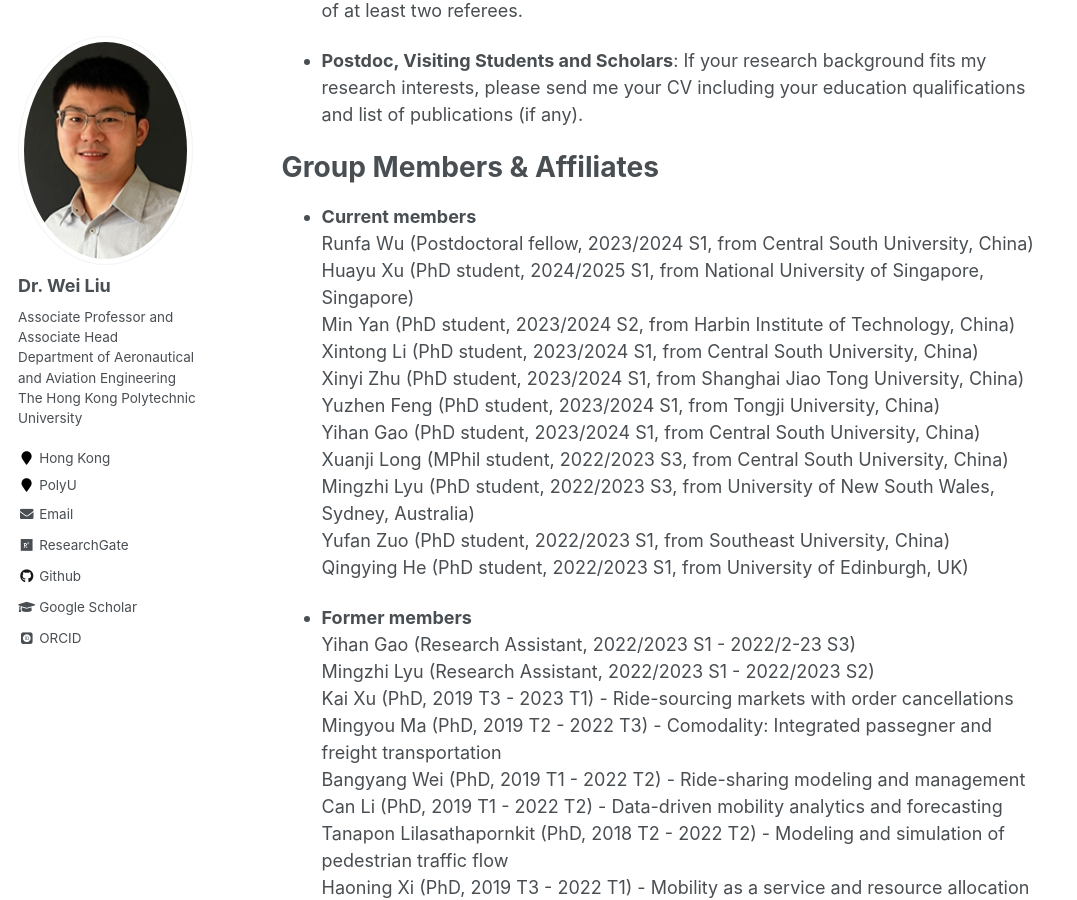
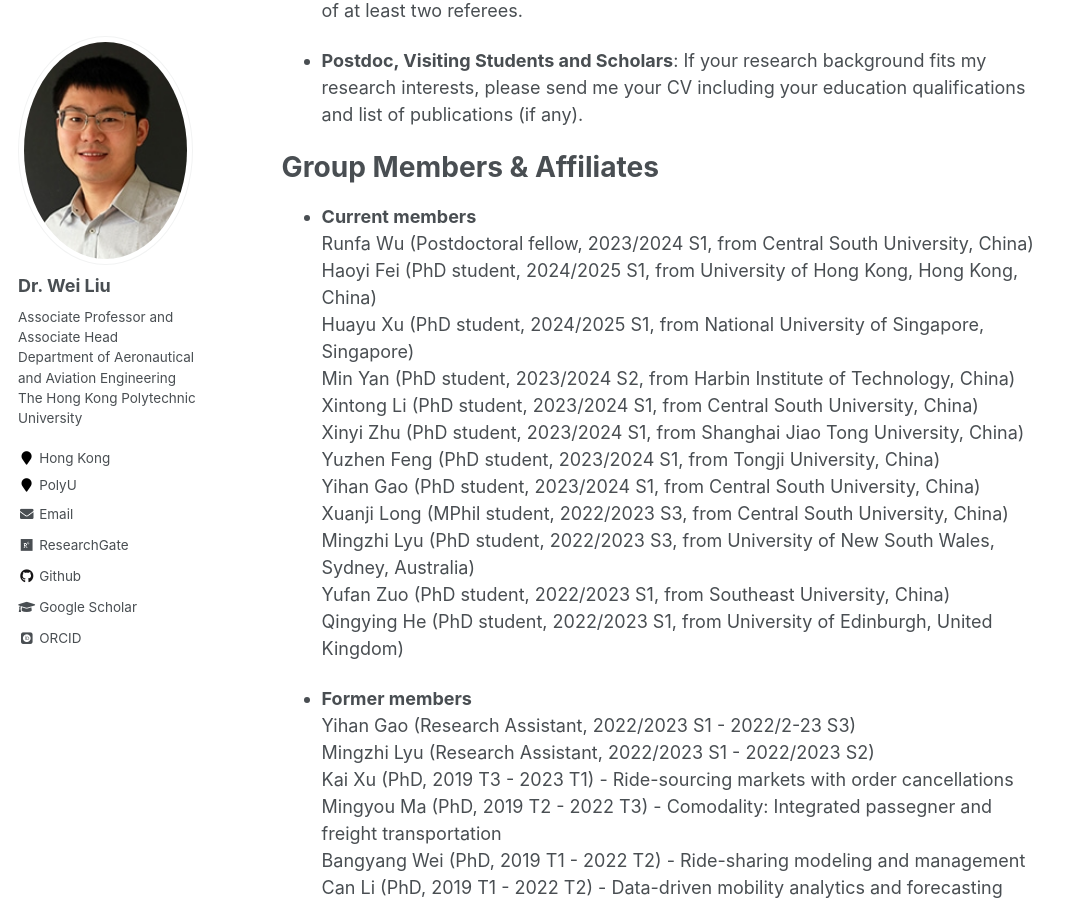
Before and after one commit to weiliu2016/weiliu2016.github.io, a Jekyll site: the page built from _pages/about.md, in a window 1280 px wide and 900 px high, scrolled down 1106 px. Shown: the whole window, without its empty margins (0-1077 px from the left). Built offline with Jekyll 4.4.1, drawn with Linux system fonts in a browser that asks for light colours; some web fonts are replaced.

Commit message:
Update about.md

```diff
--- a/_pages/about.md
+++ b/_pages/about.md
@@ -31,6 +31,7 @@ Group Members & Affiliates
 ======
 - **Current members**\
   Runfa Wu (Postdoctoral fellow, 2023/2024 S1, from Central South University, China)\
+  Haoyi Fei (PhD student, 2024/2025 S1, from University of Hong Kong, Hong Kong, China)\
   Huayu Xu (PhD student, 2024/2025 S1, from National University of Singapore, Singapore)\
   Min Yan (PhD student, 2023/2024 S2, from Harbin Institute of Technology, China)\
   Xintong Li (PhD student, 2023/2024 S1, from Central South University, China)\
@@ -40,7 +41,7 @@ Group Members & Affiliates
   Xuanji Long (MPhil student, 2022/2023 S3, from Central South University, China)\
   Mingzhi Lyu (PhD student, 2022/2023 S3, from University of New South Wales, Sydney, Australia)\
   Yufan Zuo (PhD student, 2022/2023 S1, from Southeast University, China)\
-  Qingying He (PhD student, 2022/2023 S1, from University of Edinburgh, UK)
+  Qingying He (PhD student, 2022/2023 S1, from University of Edinburgh, United Kingdom)
 
 - **Former members**\
   Yihan Gao (Research Assistant, 2022/2023 S1 - 2022/2-23 S3)\
```
